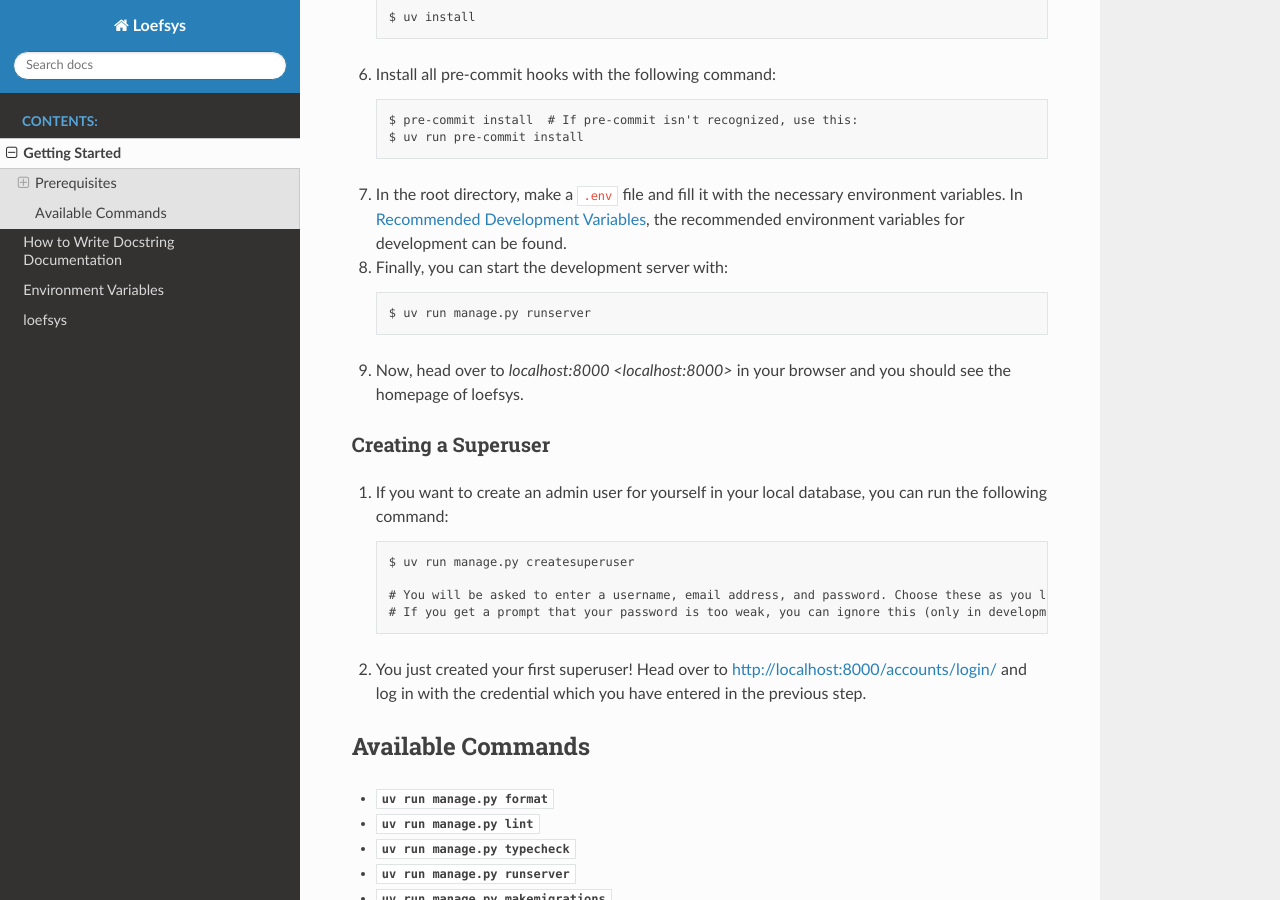
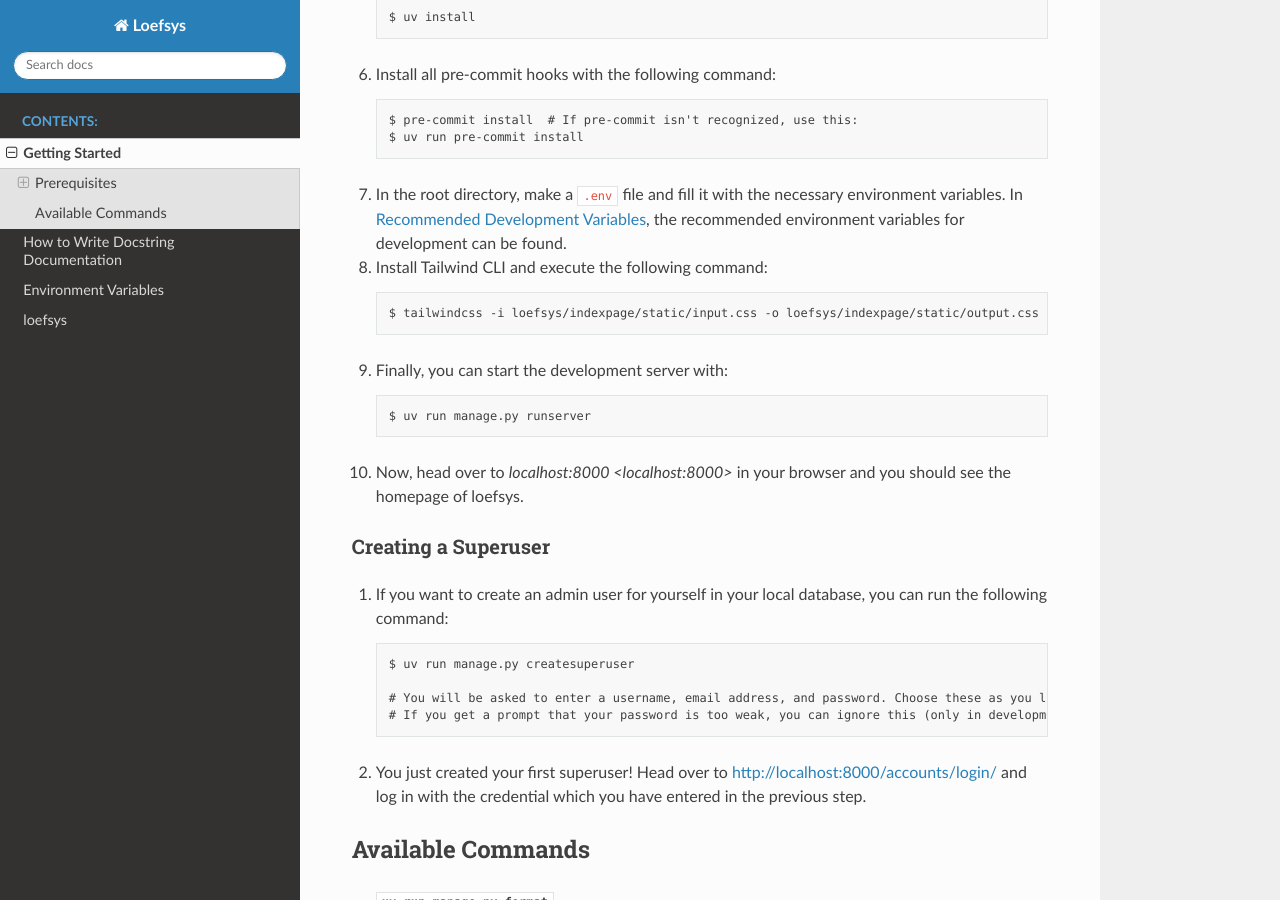
Before and after one commit to GiPHouse/loefbijter-2025, a Sphinx documentation site: the page built from docs/getting-started.rst, in a window 1280 px wide and 900 px high, scrolled down 653 px. Built offline with Sphinx 7.4.7 and the Read the Docs theme 3.1.0, drawn with Linux system fonts in a browser that asks for light colours.

Commit message:
Update getting-started.rst
Added an explanation on using TailwindCSS.

```diff
--- a/docs/getting-started.rst
+++ b/docs/getting-started.rst
@@ -26,6 +26,10 @@
     $ uv run pre-commit install
 
 #. In the root directory, make a ``.env`` file and fill it with the necessary environment variables. In :ref:`recommended-env`, the recommended environment variables for development can be found.
+#. Install Tailwind CLI and execute the following command::
+
+    $ tailwindcss -i loefsys/indexpage/static/input.css -o loefsys/indexpage/static/output.css --watch
+
 #. Finally, you can start the development server with::
 
     $ uv run manage.py runserver
```
